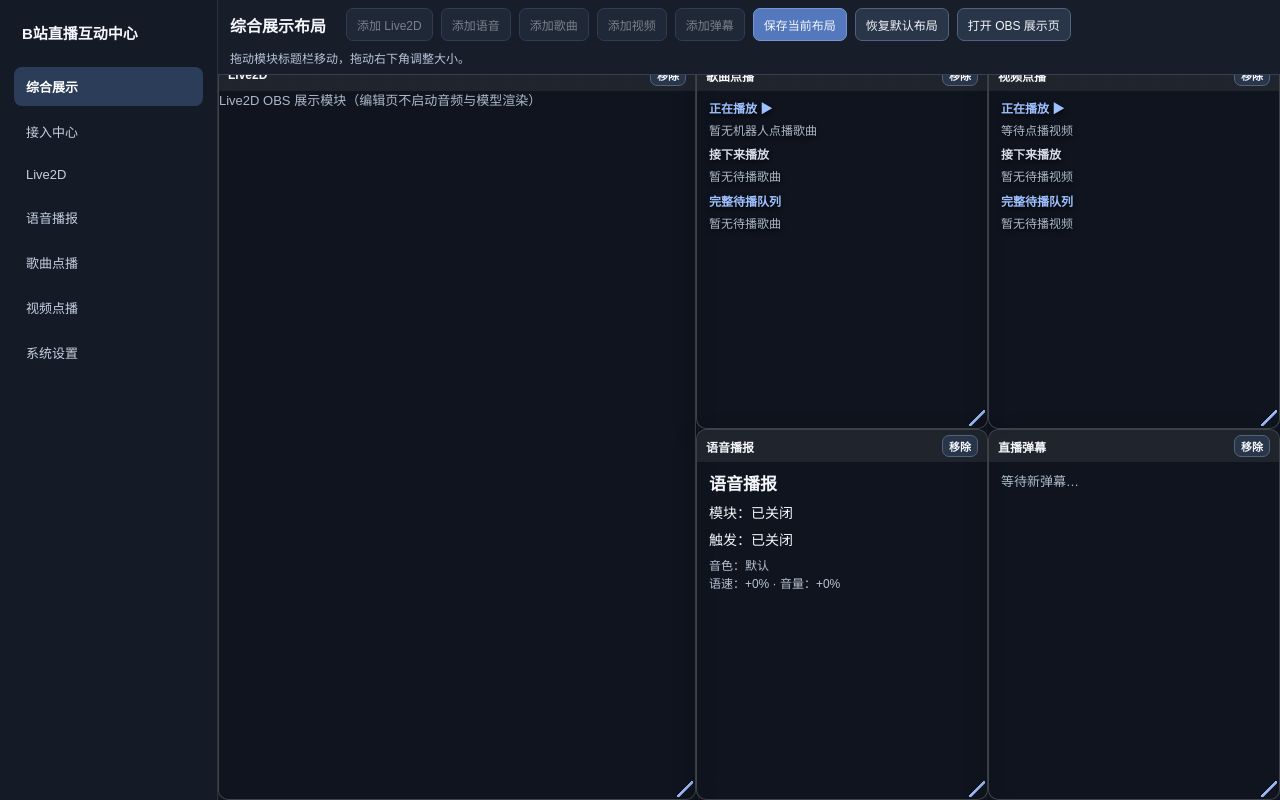
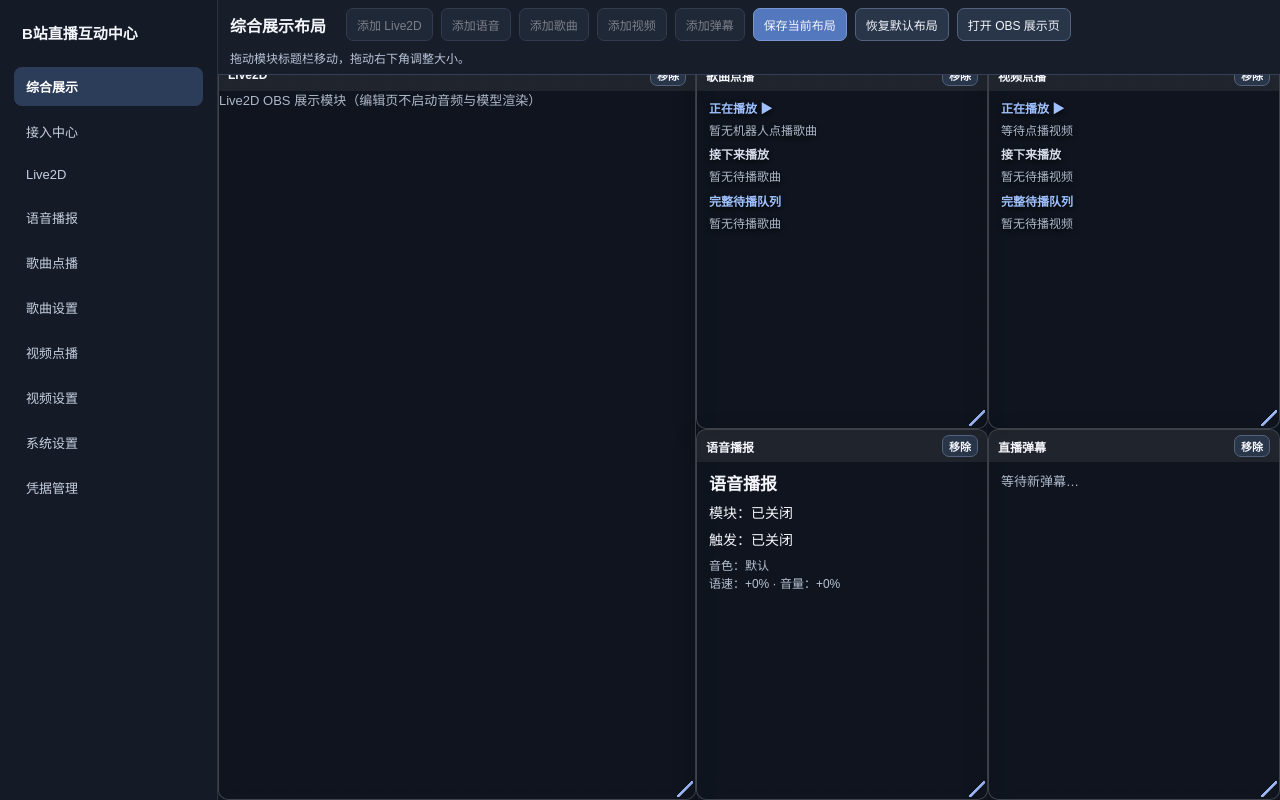
Before and after one commit to dongguo4812/Bili_Live_Danmaku, a Flask app: page /dashboard in a window 1280 px wide. Run offline with Flask 3, Linux system fonts and the light colour scheme.

Commit message:
Standardize navigation across module control pages

```diff
--- a/templates/combined_display.html
+++ b/templates/combined_display.html
@@ -56,13 +56,16 @@ body.editor-mode{background:#10131a;color:#f4f6fb}
 <aside class="editor-sidebar">
   <div class="brand">B站直播互动中心</div>
   <nav>
-    <a class="active" href="/dashboard">综合展示</a>
+    <a href="/dashboard" class="active">综合展示</a>
     <a href="/">接入中心</a>
     <a href="/live2d">Live2D</a>
     <a href="/voice">语音播报</a>
     <a href="/music">歌曲点播</a>
+    <a href="/music/settings">歌曲设置</a>
     <a href="/video">视频点播</a>
+    <a href="/video/settings">视频设置</a>
     <a href="/settings">系统设置</a>
+    <a href="/credentials">凭据管理</a>
   </nav>
 </aside>
 {% endif %}
```
